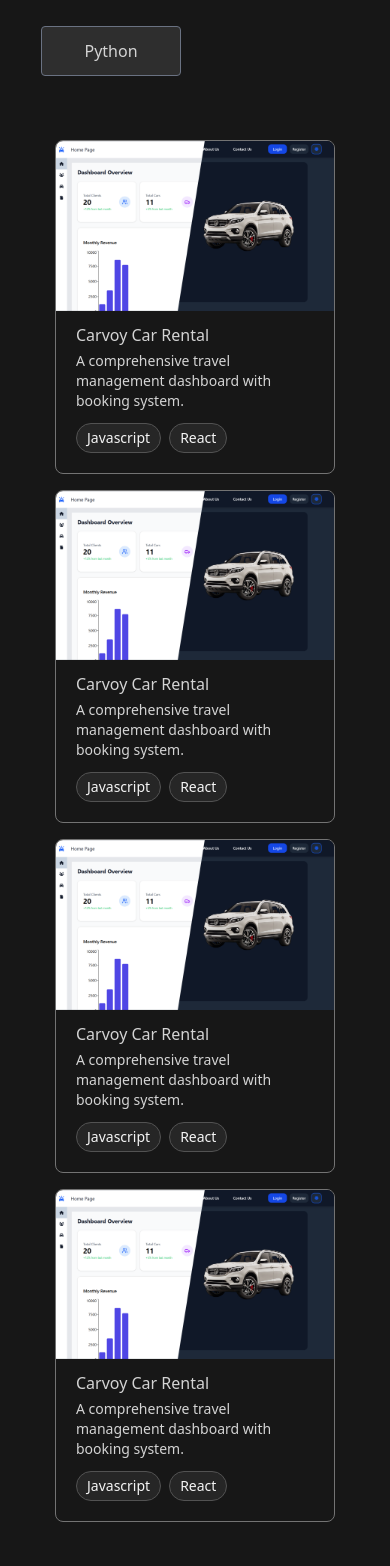
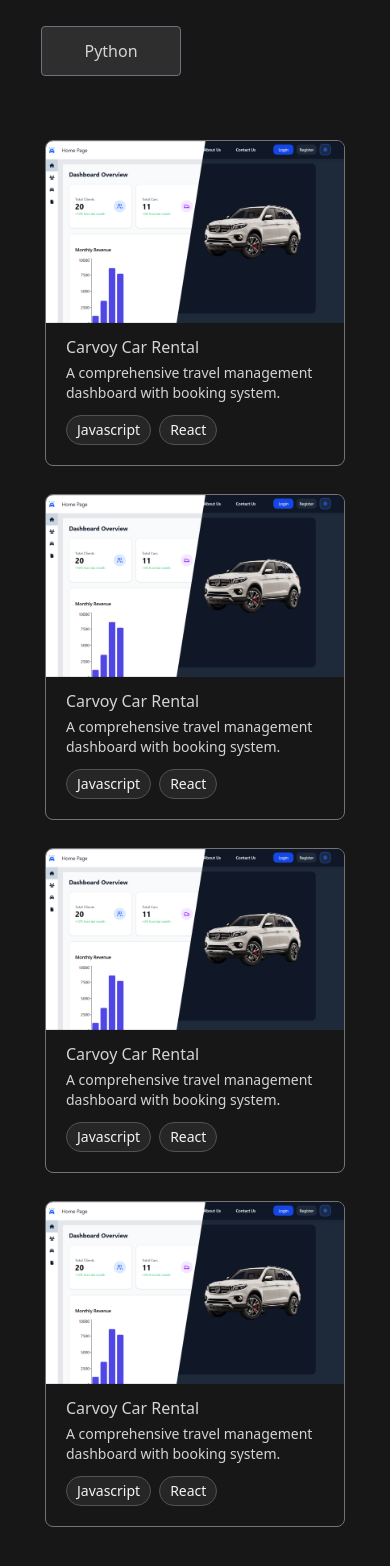
Before and after one commit to Matboua/portfolio, a React (Vite) app: page / in a window 390 px wide. Shown: the part 994-2560 px from the top of the page. Built offline with nearby package versions, Linux system fonts and the light colour scheme.

Commit message:
update Projects component layout and image paths for improved responsiveness

```diff
--- a/src/components/Projects.jsx
+++ b/src/components/Projects.jsx
@@ -34,8 +34,9 @@
 						Python
 					</a>
 				</div>
-				<div className="grid grid-cols-1 xm:grid-cols-2 lg:grid-cols-3 xz:grid-cols-4 gap-4 justify-center">
-					<div className="border border-neutral-500 rounded-lg overflow-hidden w-[280px]">
+				<div className="grid grid-cols-1 sm:grid-cols-2 lx:grid-cols-3 2xl:grid-cols-4 gap-7 justify-center md:justify-between">
+					{/* First Project */}
+					<div className="border border-neutral-500 rounded-lg overflow-hidden w-[300px]">
 						<img src="/projects/carvoy_react.png" alt="Carvoy React" />
 						<div className="px-5 pb-5 pt-3 flex flex-col gap-1">
 							{/* Title + description */}
@@ -54,8 +55,9 @@
 							</div>
 						</div>
 					</div>
-					<div className="border border-neutral-500 rounded-lg overflow-hidden w-[280px]">
-						<img src="/public/projects/carvoy_react.png" alt="Carvoy React" />
+					{/* 2 Project */}
+					<div className="border border-neutral-500 rounded-lg overflow-hidden w-[300px]">
+						<img src="/projects/carvoy_react.png" alt="Carvoy React" />
 						<div className="px-5 pb-5 pt-3 flex flex-col gap-1">
 							{/* Title + description */}
 							<p className="font-medium">Carvoy Car Rental</p>
@@ -73,8 +75,9 @@
 							</div>
 						</div>
 					</div>
-					<div className="border border-neutral-500 rounded-lg overflow-hidden w-[280px]">
-						<img src="/public/projects/carvoy_react.png" alt="Carvoy React" />
+					{/* 3 Project */}
+					<div className="border border-neutral-500 rounded-lg overflow-hidden w-[300px]">
+						<img src="/projects/carvoy_react.png" alt="Carvoy React" />
 						<div className="px-5 pb-5 pt-3 flex flex-col gap-1">
 							{/* Title + description */}
 							<p className="font-medium">Carvoy Car Rental</p>
@@ -92,8 +95,9 @@
 							</div>
 						</div>
 					</div>
-					<div className="border border-neutral-500 rounded-lg overflow-hidden w-[280px]">
-						<img src="/public/projects/carvoy_react.png" alt="Carvoy React" />
+					{/* 4 Project */}
+					<div className="border border-neutral-500 rounded-lg overflow-hidden w-[300px]">
+						<img src="/projects/carvoy_react.png" alt="Carvoy React" />
 						<div className="px-5 pb-5 pt-3 flex flex-col gap-1">
 							{/* Title + description */}
 							<p className="font-medium">Carvoy Car Rental</p>
--- a/src/index.css
+++ b/src/index.css
@@ -2,7 +2,7 @@
 @custom-variant dark (&:where(.dark, .dark *));
 
 @theme {
-	--breakpoint-xs: 425px;
-	--breakpoint-xm: 610px;
-	--breakpoint-xz: 1400px;
+	--breakpoint-xs: 26.5rem;
+	--breakpoint-xm: 38rem;
+	--breakpoint-lx: 68.7rem;
 }
```
